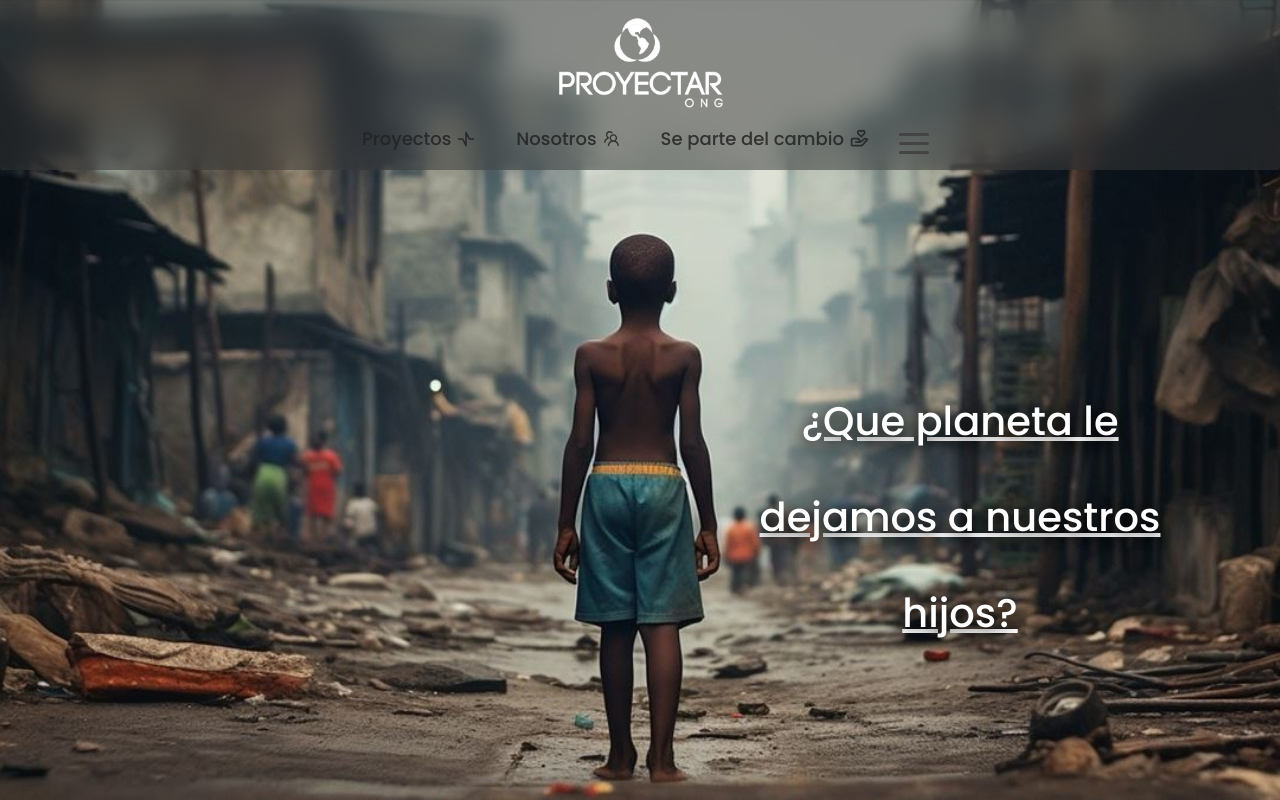
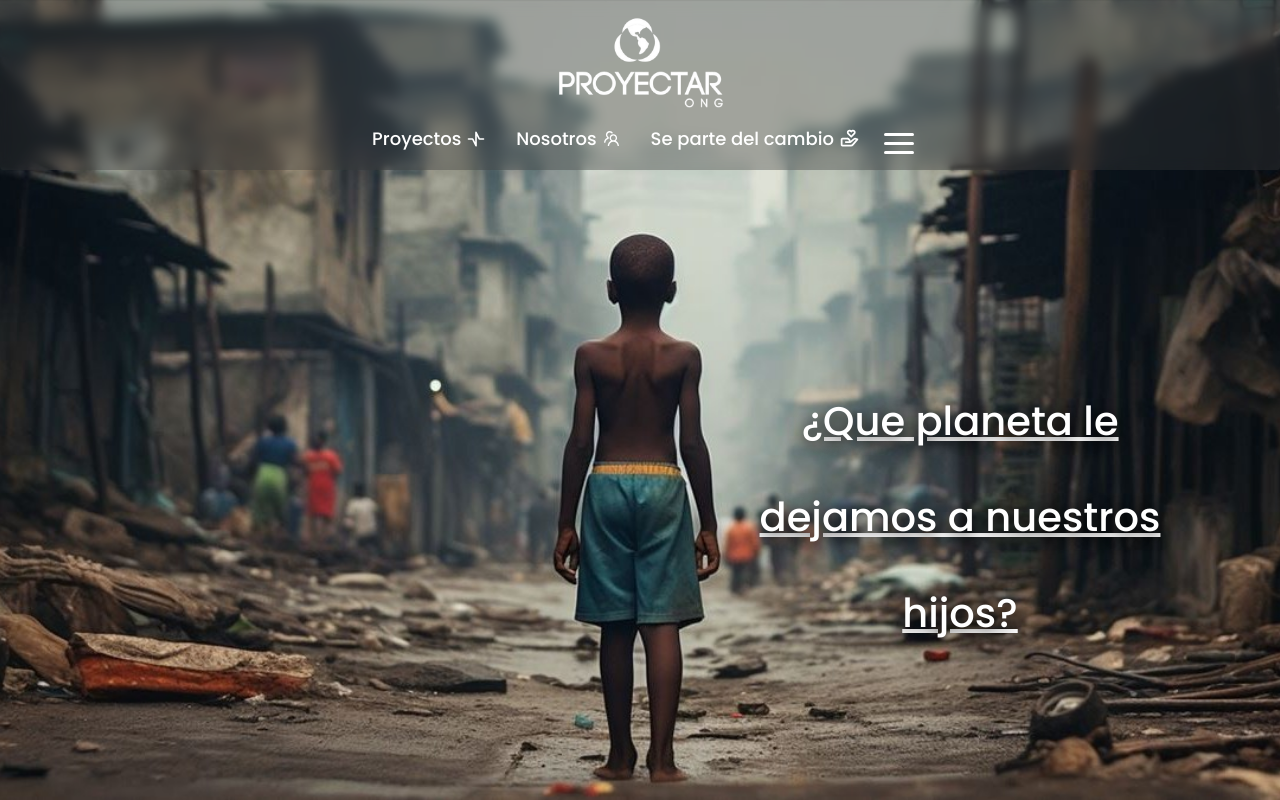
Before and after one commit to bautistagorchs/Web-Proyectar, a Next.js app: page / in a window 1280 px wide. Shown: the top 800 px of the page. Built offline with nearby package versions, Linux system fonts and the light colour scheme.

Commit message:
navbar terminada en todas sus versiones. (quedan pequeños cambios en base a la background img)

```diff
--- a/src/componentes/navbar/Navbar.tsx
+++ b/src/componentes/navbar/Navbar.tsx
@@ -154,18 +154,14 @@ const Navbar = () => {
                     </Link>
                     <div className={s.flotanteListaDonaciones}>
                       <ul>
-                        {/* <div className={s.primero}> */}
                         <li>Ropa</li>
                         <li>Comida</li>
                         <li>Libros</li>
                         <li>Utiles escolares</li>
-                        {/* </div> */}
-                        {/* <div> */}
                         <li>Vajilla</li>
                         <li>Juegos</li>
                         <li>Mantas</li>
                         <li className={s.ultimo}>Y mucho mas...</li>
-                        {/* </div> */}
                       </ul>
                     </div>
                   </li>
@@ -179,7 +175,7 @@ const Navbar = () => {
             </div>
             <div className={s.expandir}>
               <Hamburger
-                color={isOpen ? "white" : "#444444"}
+                color={!isOpen ? "white" : "#444444"}
                 rounded
                 distance="sm"
                 size={30}
--- a/src/componentes/navbar/navbar.module.scss
+++ b/src/componentes/navbar/navbar.module.scss
@@ -83,11 +83,6 @@ $margen-elementos-navbar: 8%;
       font-size: 1rem;
       transition: background 0.3s ease;
     }
-
-    .menuButton:hover {
-      background: rgba(255, 255, 255, 0.2);
-    }
-
     .submenu {
       display: none;
       width: 90%;
@@ -113,9 +108,6 @@ $margen-elementos-navbar: 8%;
       }
     }
 
-    .submenu a:hover {
-      color: black;
-    }
     .menu .liButton {
       padding-bottom: 1.5rem;
       button {
@@ -123,7 +115,7 @@ $margen-elementos-navbar: 8%;
         color: white;
         text-transform: uppercase;
         font-weight: 600;
-        background-color: orange;
+        background-color: $celeste-claro-azulado;
         border-radius: 5px;
         border: none;
       }
@@ -148,7 +140,7 @@ $margen-elementos-navbar: 8%;
       border-radius: 2px 2px 0 0;
       background-color: transparent;
       &:hover {
-        background-color: rgba(58, 58, 58, 0.616);
+        // background-color: rgba(58, 58, 58, 0.616);
       }
     }
     .expandir {
@@ -158,16 +150,12 @@ $margen-elementos-navbar: 8%;
       }
     }
     > div > a {
-      padding: 0 10px;
       display: flex;
       align-items: center;
       font-size: $tamaño-fuente-navbar;
       font-weight: 500;
       border-bottom: 1px solid transparent;
       transition: all 0.7s ease;
-      &:hover {
-        border-bottom: 1px solid white;
-      }
     }
     a svg {
       margin-left: 5px;
@@ -363,18 +351,15 @@ $margen-elementos-navbar: 8%;
     .elementosNavegacion {
       color: white;
     }
-    &:hover {
-      background-color: rgb(58, 58, 58);
-    }
   }
   .barraNavegacionTop {
     height: $altura-top-navbar-laptop;
     backdrop-filter: blur(7px);
     background-color: rgba(58, 58, 58, 0.37);
-    &:hover {
-      backdrop-filter: blur(15px);
-      background-color: rgba(58, 58, 58, 0.514);
-    }
+    // &:hover {
+    //   backdrop-filter: blur(15px);
+    //   background-color: rgba(58, 58, 58, 0.514);
+    // }
     .contenidoBarra {
       width: 100%;
       flex-direction: column;
@@ -392,14 +377,15 @@ $margen-elementos-navbar: 8%;
       .donar {
         display: flex;
       }
-      color: $gris-del-logo;
+      color: white;
+      // color: $gris-del-logo;
       margin-top: 2px;
       > div {
         height: unset;
-        padding: 10px 10px 17px 10px;
+        padding: 10px 15px 17px 15px;
       }
       > div:hover {
-        background-color: rgba(58, 58, 58, 0.616);
+        background-color: rgb(58, 58, 58);
         > a {
           border-bottom: 1px solid $gris-del-logo;
         }
@@ -431,7 +417,6 @@ $margen-elementos-navbar: 8%;
       transform: translateX(-50%);
       color: white;
       border-radius: 5px;
-      // background-color: rgba(58, 58, 58, 0.514);
       background-color: rgb(58, 58, 58);
     }
     .flotanteProyectos .contenedorImagen,
```
